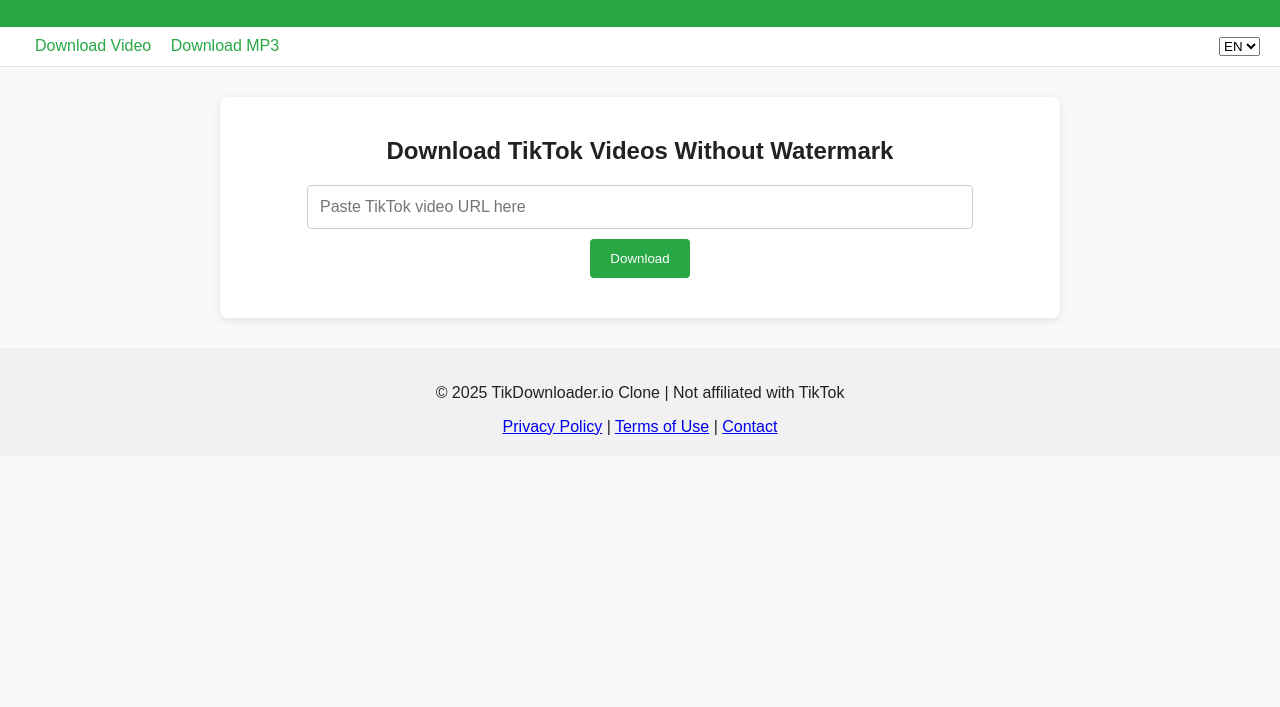
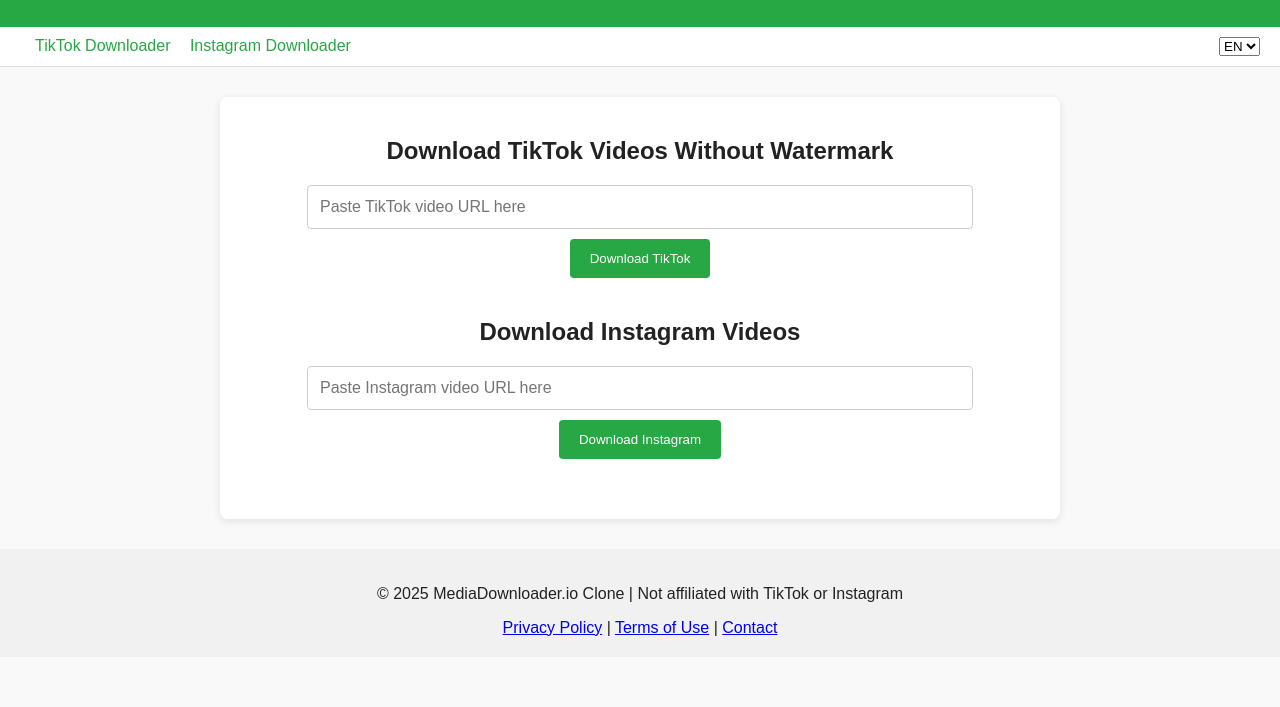
Before and after one commit to makemoneyonline7665/tikdownloader-site, a plain HTML site: page index.html in a window 1280 px wide. Shown: the part 93-800 px from the top of the page. Drawn offline with Linux system fonts and the light colour scheme.

Commit message:
Update index.html

```diff
--- a/index.html
+++ b/index.html
@@ -1,10 +1,9 @@
-
 <!DOCTYPE html>
 <html lang="en">
 <head>
   <meta charset="UTF-8">
   <meta name="viewport" content="width=device-width, initial-scale=1.0">
-  <title>TikDownloader Clone</title>
+  <title>Media Downloader Clone</title>
   <style>
     body {
       font-family: Arial, sans-serif;
@@ -42,6 +41,7 @@
     }
     .input-section {
       text-align: center;
+      margin-bottom: 40px;
     }
     input[type="text"] {
       width: 80%;
@@ -59,12 +59,12 @@
       border-radius: 4px;
       cursor: pointer;
     }
-    #loading {
+    #loading, #ig-loading {
       margin-top: 10px;
       display: none;
       color: #555;
     }
-    #result {
+    #result, #ig-result {
       margin-top: 20px;
       text-align: center;
     }
@@ -78,12 +78,12 @@
 </head>
 <body>
   <header>
-    <h1>TikDownloader</h1>
+    <h1>Media Downloader</h1>
   </header>
   <nav>
     <div>
-      <a href="#">Download Video</a>
-      <a href="#">Download MP3</a>
+      <a href="#">TikTok Downloader</a>
+      <a href="#">Instagram Downloader</a>
     </div>
     <div>
       <select>
@@ -98,13 +98,22 @@
       <h2>Download TikTok Videos Without Watermark</h2>
       <input id="tiktok-url" type="text" placeholder="Paste TikTok video URL here">
       <br>
-      <button onclick="downloadTik()">Download</button>
+      <button onclick="downloadTik()">Download TikTok</button>
       <div id="loading">Retrieving data, please wait a few seconds...</div>
       <div id="result"></div>
     </div>
+
+    <div class="input-section">
+      <h2>Download Instagram Videos</h2>
+      <input id="ig-url" type="text" placeholder="Paste Instagram video URL here">
+      <br>
+      <button onclick="downloadIG()">Download Instagram</button>
+      <div id="ig-loading">Retrieving Instagram data...</div>
+      <div id="ig-result"></div>
+    </div>
   </div>
   <footer>
-    <p>&copy; 2025 TikDownloader.io Clone | Not affiliated with TikTok</p>
+    <p>&copy; 2025 MediaDownloader.io Clone | Not affiliated with TikTok or Instagram</p>
     <a href="#">Privacy Policy</a> | <a href="#">Terms of Use</a> | <a href="#">Contact</a>
   </footer>
 
@@ -136,6 +145,40 @@
         document.getElementById('loading').style.display = 'none';
       }
     }
+
+    async function downloadIG(){
+      const input = document.getElementById('ig-url');
+      const url = input.value.trim();
+      if(!url) return alert('Please paste an Instagram URL first.');
+
+      document.getElementById('ig-loading').style.display = 'block';
+      document.getElementById('ig-result').innerHTML = '';
+
+      try {
+        const res = await fetch(`https://saveig.app/api/ajaxSearch?url=${encodeURIComponent(url)}`, {
+          method: 'GET',
+          headers: {
+            'x-requested-with': 'XMLHttpRequest'
+          }
+        });
+        const json = await res.json();
+
+        if(json.data?.length > 0) {
+          let html = '';
+          json.data.forEach(item => {
+            html += `<video controls width="300" src="${item.url}"></video><br><br>
+                     <a href="${item.url}" download style="color:white;background:#28a745;padding:10px 20px;border-radius:5px;text-decoration:none;">Download</a><br><br>`;
+          });
+          document.getElementById('ig-result').innerHTML = html;
+        } else {
+          document.getElementById('ig-result').innerHTML = 'No video found or invalid URL.';
+        }
+      } catch(e) {
+        document.getElementById('ig-result').innerHTML = 'Error fetching Instagram content.';
+      } finally {
+        document.getElementById('ig-loading').style.display = 'none';
+      }
+    }
   </script>
 </body>
 </html>
```
